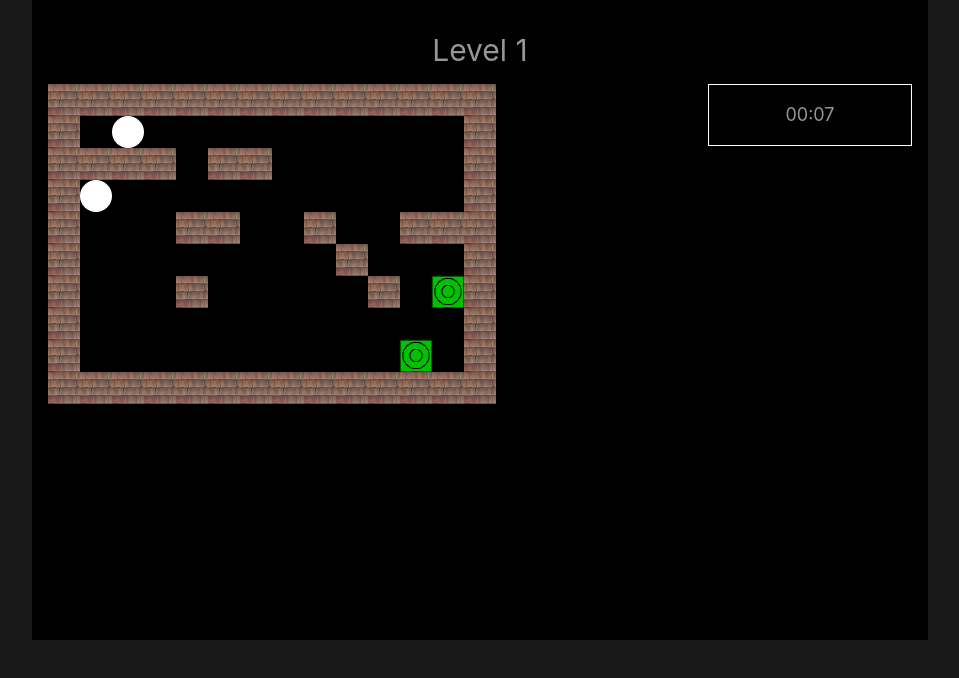
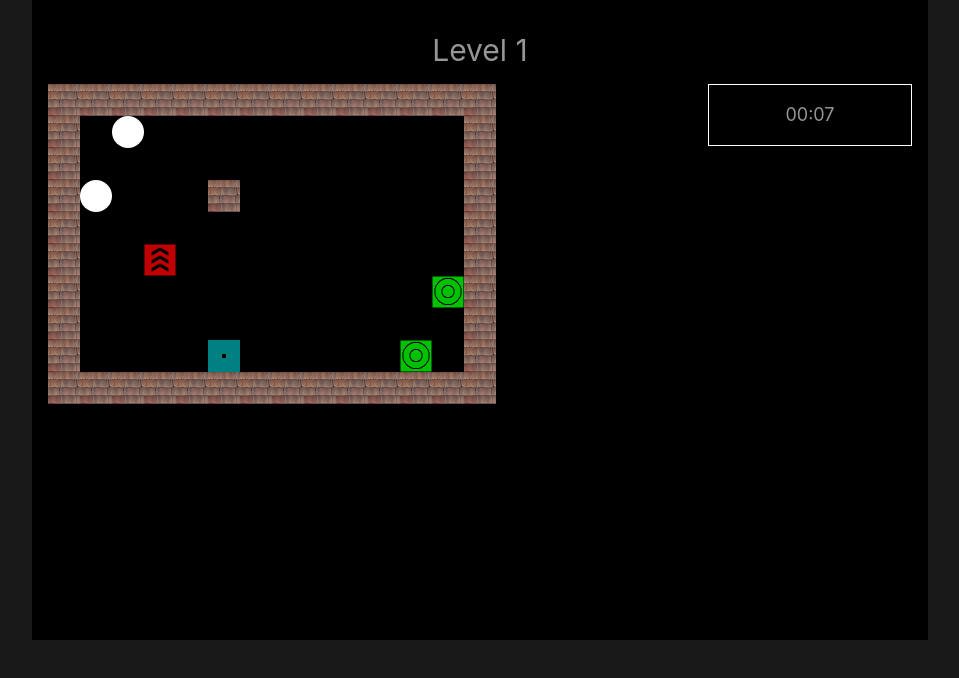
Before and after one commit to eishimine07/twinballs, a Vue app: page /game/levels/1 in a window 1280 px wide. Shown: the top 678 px of the page, without its empty margins (160-1119 px from the left). Built offline with nearby package versions, Linux system fonts and the light colour scheme.

Commit message:
fix: collision calculation

```diff
--- a/src/stores/useBoardStore.ts
+++ b/src/stores/useBoardStore.ts
@@ -1,12 +1,10 @@
 import { ref } from 'vue'
 import { defineStore } from 'pinia'
 
-const STEP_WIDTH = 32
+const STEP_WIDTH = 16
 const BOARD = {
-  MAX_HEIGHT: 10,
-  MAX_HEIGHT_PX: STEP_WIDTH * 10,
-  MAX_WIDTH: 14,
-  MAX_WIDTH_PX: STEP_WIDTH * 14,
+  MAX_HEIGHT: 20,
+  MAX_WIDTH: 28,
 }
 
 type BoardElement = {
@@ -56,14 +54,14 @@ enum Movement {
   UP,
 }
 
-const initialWinPositions = [{ x: 12, y: 6 }, { x: 11, y: 8 }]
+const initialWinPositions = [{ x: 24, y: 12 }, { x: 22, y: 16 }]
 const initialState = {
-  ballOne: { effect: Effect.NONE, position: { x: 2, y: 1, x_px: `${2 * STEP_WIDTH}px` , y_px: `${1 * STEP_WIDTH}px` }},
-  ballTwo: { effect: Effect.NONE, position: { x: 1, y: 3, x_px: `${1 * STEP_WIDTH}px` , y_px: `${3 * STEP_WIDTH}px` }},
+  ballOne: { effect: Effect.NONE, position: { x: 4, y: 2, x_px: `${4 * STEP_WIDTH}px` , y_px: `${2 * STEP_WIDTH}px` }},
+  ballTwo: { effect: Effect.NONE, position: { x: 2, y: 6, x_px: `${2 * STEP_WIDTH}px` , y_px: `${6 * STEP_WIDTH}px` }},
   winPositions: initialWinPositions,
   pads: [
-    // { effect: Effect.FAST, type: PadType.FAST, position: { x: 3, y: 5, x_px: `${3 * STEP_WIDTH}px` , y_px: `${5 * STEP_WIDTH}px` }},
-    // { effect: Effect.REVERSE, type: PadType.REVERSE, position: { x: 5, y: 8, x_px: `${5 * STEP_WIDTH}px` , y_px: `${8 * STEP_WIDTH}px` }},
+    { effect: Effect.FAST, type: PadType.FAST, position: { x: 6, y: 10, x_px: `${6 * STEP_WIDTH}px` , y_px: `${10 * STEP_WIDTH}px` }},
+    { effect: Effect.REVERSE, type: PadType.REVERSE, position: { x: 10, y: 16, x_px: `${10 * STEP_WIDTH}px` , y_px: `${16 * STEP_WIDTH}px` }},
     { effect: Effect.NONE, type: PadType.WIN, position: { x: initialWinPositions[0].x, y: initialWinPositions[0].y, x_px: `${initialWinPositions[0].x * STEP_WIDTH}px` , y_px: `${initialWinPositions[0].y * STEP_WIDTH}px` }},
     { effect: Effect.NONE, type: PadType.WIN, position: { x: initialWinPositions[1].x, y: initialWinPositions[1].y, x_px: `${initialWinPositions[1].x * STEP_WIDTH}px` , y_px: `${initialWinPositions[1].y * STEP_WIDTH}px` }},
   ],
@@ -91,19 +89,26 @@ export const useBoardStore = defineStore('board', () => {
           position: { x: i, y: j, x_px: `${i * STEP_WIDTH}px` , y_px: `${j * STEP_WIDTH}px` },
         })
 
-        if (i === 0 || i === (width - 1)) {
-          j += 1
+        if (i === 0 || i === (width - 2)) {
+          j += 2
         } else {
-          j = j === (height - 1) ? height : height - 1
+          j = j === (height - 2) ? height : height - 2
         }
       }
 
-      i += 1
+      i += 2
     }
 
     // Others blocks
-    [{ x: 1, y: 2 }, { x: 2, y: 2 }, { x: 3, y: 2 }, { x: 5, y: 2 }, { x: 6, y: 2 }, { x: 4, y: 4 }, { x: 5, y: 4 }, { x: 4, y: 6 },
-      { x: 8, y: 4 }, { x: 11, y: 4 }, { x: 12, y: 4 }, { x: 9, y: 5 }, { x: 10, y: 6 }].forEach((block) => {
+    // [{ x: 1, y: 2 }, { x: 2, y: 2 }, { x: 3, y: 2 }, { x: 5, y: 2 }, { x: 6, y: 2 }, { x: 4, y: 4 }, { x: 5, y: 4 }, { x: 4, y: 6 },
+    //   { x: 8, y: 4 }, { x: 11, y: 4 }, { x: 12, y: 4 }, { x: 9, y: 5 }, { x: 10, y: 6 }].forEach((block) => {
+    //   blocks.push({
+    //     type: BlockType.NORMAL,
+    //     position: { x: block.x, y: block.y, x_px: `${block.x * STEP_WIDTH}px` , y_px: `${block.y * STEP_WIDTH}px` },
+    //   })
+    // })
+
+    [{ x: 10, y: 6 }].forEach((block) => {
       blocks.push({
         type: BlockType.NORMAL,
         position: { x: block.x, y: block.y, x_px: `${block.x * STEP_WIDTH}px` , y_px: `${block.y * STEP_WIDTH}px` },
@@ -241,11 +246,39 @@ export const useBoardStore = defineStore('board', () => {
   }
 
   function hasCollisionWithBlock(nextPosition: Pick<Position, 'x' | 'y'>): boolean {
-    return !!blocks.filter((block) => block.type === BlockType.NORMAL).find((block) => block.position.x === nextPosition.x && block.position.y === nextPosition.y)
+    const nexPositionXStart = nextPosition.x
+    const nexPositionXEnd = nextPosition.x + 2
+    const nexPositionYStart = nextPosition.y
+    const nexPositionYEnd = nextPosition.y + 2
+
+    return !!blocks.filter((block) => block.type === BlockType.NORMAL)
+      .find(({ position }) => {
+        const xStart = position.x
+        const xEnd = position.x + 2
+        const yStart = position.y
+        const yEnd = position.y + 2
+
+        return (
+          ((xStart <= nexPositionXStart && nexPositionXStart < xEnd) || (xStart < nexPositionXEnd && nexPositionXEnd <= xEnd))
+          && ((yStart <= nexPositionYStart && nexPositionYStart < yEnd) || (yStart < nexPositionYEnd && nexPositionYEnd <= yEnd))
+        )
+      })
   }
 
   function hasCollisionWithBall(nextPosition: Pick<Position, 'x' | 'y'>, otherBall: Ball): boolean {
-    return nextPosition.x === otherBall.position.x && nextPosition.y === otherBall.position.y
+    const nexPositionXStart = nextPosition.x
+    const nexPositionXEnd = nextPosition.x + 2
+    const nexPositionYStart = nextPosition.y
+    const nexPositionYEnd = nextPosition.y + 2
+    const otherBallXStart = otherBall.position.x
+    const otherBallXEnd = otherBall.position.x + 2
+    const otherBallYStart = otherBall.position.y
+    const otherBallYEnd = otherBall.position.y + 2
+
+    return (
+      ((otherBallXStart <= nexPositionXStart && nexPositionXStart < otherBallXEnd) || (otherBallXStart < nexPositionXEnd && nexPositionXEnd <= otherBallXEnd))
+      && ((otherBallYStart <= nexPositionYStart && nexPositionYStart < otherBallYEnd) || (otherBallYStart < nexPositionYEnd && nexPositionYEnd <= otherBallYEnd))
+    )
   }
 
   // Public methods
@@ -275,8 +308,8 @@ export const useBoardStore = defineStore('board', () => {
 
   function $reset() {
     levelCompleted.value = false
-    ballOne.value = { effect: Effect.NONE, position: { x: 2, y: 1, x_px: `${2 * STEP_WIDTH}px` , y_px: `${1 * STEP_WIDTH}px` }}
-    ballTwo.value = { effect: Effect.NONE, position: { x: 1, y: 3, x_px: `${1 * STEP_WIDTH}px` , y_px: `${3 * STEP_WIDTH}px` }}
+    ballOne.value = { effect: Effect.NONE, position: { x: 4, y: 2, x_px: `${4 * STEP_WIDTH}px` , y_px: `${2 * STEP_WIDTH}px` }}
+    ballTwo.value = { effect: Effect.NONE, position: { x: 2, y: 6, x_px: `${2 * STEP_WIDTH}px` , y_px: `${6 * STEP_WIDTH}px` }}
   }
 
   return { ballOne, ballTwo, blocks, levelCompleted, moveDown, moveLeft, moveRight, moveUp, pads, $reset }
```
